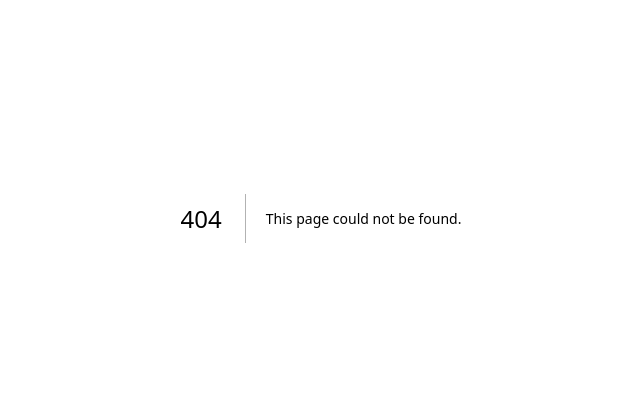
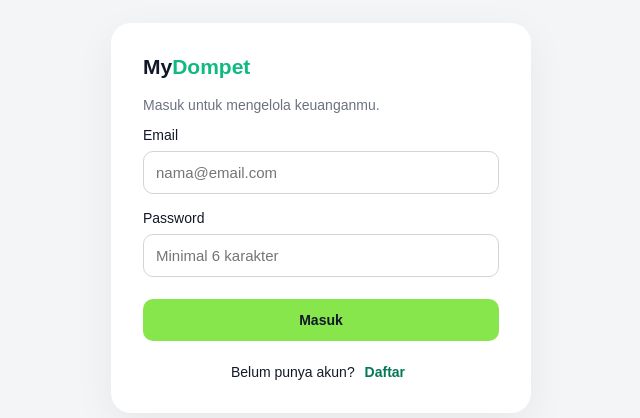
Before and after one commit to faruqbusiness07/mydompet.next, a Next.js app: page /login in a window 1280 px wide. Before the commit this address had no page. Shown: the part 182-600 px from the top of the page, without its empty margins (319-959 px from the left). Built offline with nearby package versions, Linux system fonts and the light colour scheme; no server answers.

Commit message:
Login Dashboard,RLS Supabase Aktif

```diff
--- /dev/null
+++ b/app/login/page.js
@@ -0,0 +1,205 @@
+
+"use client";
+
+import { useState } from "react";
+import { useRouter } from "next/navigation";
+import { supabase } from "../../lib/supabase";
+
+export default function LoginPage() {
+  const router = useRouter();
+
+  const [mode, setMode] = useState("login");
+  const [email, setEmail] = useState("");
+  const [password, setPassword] = useState("");
+  const [loading, setLoading] = useState(false);
+  const [message, setMessage] = useState("");
+
+  async function handleSubmit(event) {
+    event.preventDefault();
+    setLoading(true);
+    setMessage("");
+
+    try {
+      if (mode === "register") {
+        const { data, error } = await supabase.auth.signUp({
+          email,
+          password,
+        });
+
+        if (error) throw error;
+
+        if (data.session) {
+          router.replace("/");
+          router.refresh();
+          return;
+        }
+
+        setMessage(
+          "Registrasi berhasil. Jika konfirmasi email diwajibkan, buka email kamu untuk mengaktifkan akun."
+        );
+      } else {
+        const { error } = await supabase.auth.signInWithPassword({
+          email,
+          password,
+        });
+
+        if (error) throw error;
+
+        router.replace("/");
+        router.refresh();
+        return;
+      }
+    } catch (error) {
+      setMessage(error.message || "Terjadi kesalahan.");
+    } finally {
+      setLoading(false);
+    }
+  }
+
+  return (
+    <main
+      style={{
+        minHeight: "100vh",
+        display: "grid",
+        placeItems: "center",
+        padding: 24,
+        background: "#f4f5f7",
+        fontFamily: "Arial, sans-serif",
+      }}
+    >
+      <section
+        style={{
+          width: "100%",
+          maxWidth: 420,
+          padding: 32,
+          background: "#fff",
+          borderRadius: 20,
+          boxShadow: "0 12px 40px rgba(0,0,0,0.06)",
+        }}
+      >
+        <h1 style={{ marginTop: 0 }}>
+          My<span style={{ color: "#10b981" }}>Dompet</span>
+        </h1>
+
+        <p style={{ color: "#6b7280" }}>
+          {mode === "login"
+            ? "Masuk untuk mengelola keuanganmu."
+            : "Buat akun untuk mulai mencatat keuanganmu."}
+        </p>
+
+        <form onSubmit={handleSubmit}>
+          <label
+            htmlFor="email"
+            style={{ display: "block", marginBottom: 8 }}
+          >
+            Email
+          </label>
+
+          <input
+            id="email"
+            type="email"
+            autoComplete="email"
+            value={email}
+            onChange={(event) => setEmail(event.target.value)}
+            placeholder="nama@email.com"
+            required
+            style={inputStyle}
+          />
+
+          <label
+            htmlFor="password"
+            style={{ display: "block", margin: "16px 0 8px" }}
+          >
+            Password
+          </label>
+
+          <input
+            id="password"
+            type="password"
+            autoComplete={
+              mode === "login" ? "current-password" : "new-password"
+            }
+            value={password}
+            onChange={(event) => setPassword(event.target.value)}
+            placeholder="Minimal 6 karakter"
+            minLength={6}
+            required
+            style={inputStyle}
+          />
+
+          {message && (
+            <p
+              role="status"
+              style={{
+                color: message.includes("berhasil") ? "#047857" : "#b91c1c",
+                fontSize: 14,
+                lineHeight: 1.6,
+                marginTop: 16,
+              }}
+            >
+              {message}
+            </p>
+          )}
+
+          <button
+            type="submit"
+            disabled={loading}
+            style={{
+              width: "100%",
+              marginTop: 22,
+              padding: 13,
+              border: 0,
+              borderRadius: 10,
+              background: "#87e64b",
+              color: "#111827",
+              fontWeight: 700,
+              cursor: loading ? "wait" : "pointer",
+            }}
+          >
+            {loading
+              ? "Memproses..."
+              : mode === "login"
+                ? "Masuk"
+                : "Daftar"}
+          </button>
+        </form>
+
+        <p
+          style={{
+            textAlign: "center",
+            fontSize: 14,
+            marginBottom: 0,
+            marginTop: 22,
+          }}
+        >
+          {mode === "login" ? "Belum punya akun?" : "Sudah punya akun?"}{" "}
+          <button
+            type="button"
+            onClick={() => {
+              setMode(mode === "login" ? "register" : "login");
+              setMessage("");
+            }}
+            style={{
+              border: 0,
+              background: "none",
+              color: "#047857",
+              fontWeight: 700,
+              cursor: "pointer",
+            }}
+          >
+            {mode === "login" ? "Daftar" : "Masuk"}
+          </button>
+        </p>
+      </section>
+    </main>
+  );
+}
+
+const inputStyle = {
+  boxSizing: "border-box",
+  width: "100%",
+  padding: 12,
+  border: "1px solid #d1d5db",
+  borderRadius: 10,
+  fontSize: 15,
+};
```
Also changed, not shown: app/page.js (+13 -3 lines).
